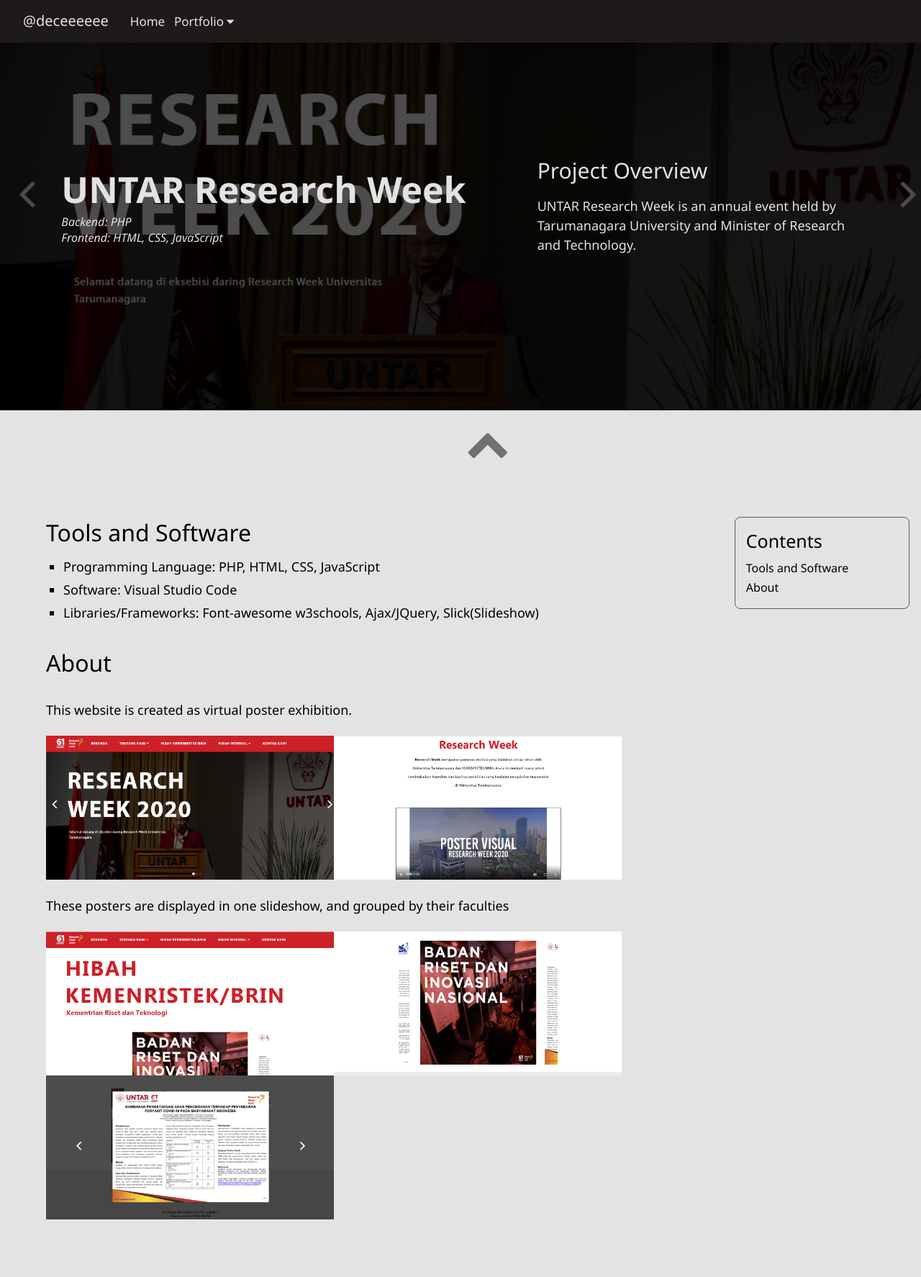
After one commit to deceeeeee/deceeeeee.github.io, a PHP site: page /portfolio/untarresearchweek.html in a window 1280 px wide. The commit adds this page. Shown: the whole page at 72% size. Run offline with PHP 8.4, Linux system fonts and the light colour scheme; some libraries are stand-ins or nearby versions.

Commit message:
Add UNTAR Research Week to portfolio

```diff
--- a/css/page-template.css
+++ b/css/page-template.css
@@ -192,6 +192,7 @@
   color: #000;
   line-height: 1.7rem;
   display: block;
+  border-bottom: 0;
 }
 
 .sub-main .right a:hover {
--- a/css/portfolio.css
+++ b/css/portfolio.css
@@ -49,10 +49,12 @@
 
 .introduction {
   display: flex;
-  visibility: hidden;
-  flex: row nowrap;
+  flex-direction: row;
+  flex-wrap: nowrap;
+  justify-content: center;
   flex-shrink: 1;
   flex-grow: 0;
+  visibility: hidden;
   width: 100%;
   margin-top: 1.4rem;
 }
--- /dev/null
+++ b/portfolio/untarresearchweek.html
@@ -0,0 +1,190 @@
+<!DOCTYPE html>
+
+<head>
+    <meta charset="UTF-8" />
+    <meta name="viewport" content="width=device-width, initial-scale=1.0" />
+    <title> Portfolio </title>
+    <link rel="icon" type="image/x-icon" href="../Pics/profilepicture.png">
+    <link rel="stylesheet" type="text/css" href="../css/page-template.css">
+    <link rel="stylesheet" href="https://cdnjs.cloudflare.com/ajax/libs/font-awesome/4.7.0/css/font-awesome.min.css">
+    <script src="https://ajax.googleapis.com/ajax/libs/angularjs/1.6.9/angular.min.js"></script>
+    <style>
+        header.intro {
+            background-image: url("../Pics/Portfolio_image/Untar Research Week/rw_homepage.png");
+        }
+
+        .modal {
+            display: block;
+        }
+    </style>
+</head>
+
+<body ng-app="myApp" ng-controller="myCtrl">
+    <nav class="nav-container">
+        <a class="default" href="javascript:void(0);"> @deceeeeee </a>
+        <a class="nav-links" href="../"> Home </a>
+        <div class="dropdown">
+            <a class="nav-links" href="javascript:void(0);"> Portfolio <i class="fa fa-caret-down"></i></a>
+            <div class="dropdown-content">
+                <a class="dropdown-items" ng-repeat="links in navbar" href="{{links.url}}">{{links.name}}</a>
+            </div>
+        </div>
+    </nav>
+
+    <header class="intro">
+        <div class="title">
+            <div class="title-box">
+                <h1> {{ProjectOverview.title}} </h1>
+                <div class="responsive">
+                    <em ng-repeat="(type, coding) in ProjectOverview.programminglanguage"> {{type}}: {{concatData(coding)}} </em>
+                </div>
+            </div>
+            <div class="title-box">
+                <div class="responsive">
+                    <h2> Project Overview </h2>
+                </div>
+                <p> {{ProjectOverview.description}} </p>
+            </div>
+        </div>
+    </header>
+
+    <div class="modal" ng-show="showmodal" ng-click="zoomin()">
+        <div class="modal-content">
+            <img src="{{modal_img_url}}" height="400">
+        </div>
+    </div>
+
+    <section class="main">
+        <a href="javascript:void(0);" id="content">
+            <i class="fa fa-chevron-up"></i>
+        </a>
+
+        <div class="sub-main">
+            <div class="left">
+                <div class="content tools" id="level1">
+                    <h2> {{tools.title}} </h2>
+                    <ul>
+                        <li> Programming Language: {{concatData(tools.programminglanguage)}} </li>
+                        <li> Software: {{concatData(tools.software)}} </li>
+                        <li> Libraries/Frameworks: {{concatData(tools.lib_or_framework)}} </li>
+                    </ul>
+                </div>
+
+                <h2> {{features.title}} </h2>
+                <div class="content task-specification" id="level2" ng-repeat="x in features.features">
+                    <div class="task-specification-item">
+                        <h3 id="level2_{{$index+1}}"> {{x.name}} </h3>
+                        <div ng-repeat="item in x.explanation">
+                            <p class="desc"> {{item.description}} </p>
+                            <div class="grid-image">
+                                <img ng-repeat="y in item.image_url" src="{{porto_img_path + y}}" ng-click="zoomin(y)" width="400" height="200">
+                            </div>
+                            <ul ng-if="item.description_list" ng-repeat="items in item.description_list">
+                                <li> {{items.name}} </li>
+                                <p> {{items.description}} </p>
+                                <div class="grid-image">
+                                    <img ng-repeat="y in items.image_url" src="{{porto_img_path + y}}" ng-click="zoomin(y)" width="375" height="175">
+                                </div>
+                            </ul>
+                        </div>
+                    </div>
+                </div>
+
+            </div>
+            <div class="right">
+                <h3> Contents </h3>
+                <a href="#level1"> {{tools.title}} </a>
+                <a href="#level2"> {{features.title}} </a>
+            </div>
+    </section>
+
+</body>
+<script>
+    var app = angular.module("myApp", []);
+
+    app.controller("myCtrl", function($scope){
+
+        // Initial value
+        $scope.counter = 0;
+        $scope.showmodal = false;
+        $scope.modal_img_url = "";
+        $scope.porto_img_path = "../Pics/Portfolio_image/Untar Research Week/";
+
+        // Functions
+        $scope.concatData = function(array) {
+            return array.join(", ");
+        }
+
+        $scope.zoomin = function(src = ""){
+            $scope.modal_img_url = $scope.porto_img_path + src;
+            $scope.showmodal = !$scope.showmodal;
+        }
+
+        // Data
+        $scope.navbar = [
+            {
+                name: "Furniture Store Website(Remake)",
+                url: "furniturestore2.html"
+            },
+            {
+                name: "Landing Page",
+                url: "landing-page.html"
+            },
+            {
+                name: "Course Selection System",
+                url: "courseselectionsystem.html"
+            },
+            {
+                name: "Mantis Bug Tracker",
+                url: "mantisbugtracker.html"
+            },
+        ];
+
+        $scope.ProjectOverview = {
+            title: "UNTAR Research Week",
+            programminglanguage: {
+                backend: ["PHP"],
+                frontend: ["HTML", "CSS", "JavaScript"]
+            },
+            description: "UNTAR Research Week is an annual event held by Tarumanagara University and Minister of Research and Technology.",
+        };
+
+        $scope.tools = {
+            title: "Tools and Software",
+            programminglanguage: [
+                $scope.concatData($scope.ProjectOverview.programminglanguage.backend),
+                $scope.concatData($scope.ProjectOverview.programminglanguage.frontend)
+            ],
+            software: [
+                "Visual Studio Code"
+            ],
+            lib_or_framework: [
+                "Font-awesome w3schools",
+                "Ajax/JQuery",
+                "Slick(Slideshow)"
+            ]
+        }
+
+        $scope.features = {
+            title: "About",
+            features: [
+                {
+                    name: "",
+                    explanation: [
+                        {
+                            description: "This website is created as virtual poster exhibition.",
+                            image_url: ["rw_homepage.png", "rw_about.png"]
+                        },
+                        {
+                            description: "These posters are displayed in one slideshow, and grouped by their faculties",
+                            image_url: ["rw_posters_1.png", "rw_posters_2.png", "rw_posters_3.png"]
+                        }
+                    ]
+                }
+            ]
+        }
+    });
+</script>
+<script src="https://ajax.googleapis.com/ajax/libs/jquery/3.5.1/jquery.min.js"></script>
+<script src="../JS/dropdown.js"></script>
+<script src="../JS/project-template.js"></script>
```
Also changed, not shown: index.html (+26 -0 lines), Pics/Portfolio_image/Untar Research Week/rw_about.png (added), Pics/Portfolio_image/Untar Research Week/rw_homepage.png (added), Pics/Portfolio_image/Untar Research Week/rw_posters_1.png (added), Pics/Portfolio_image/Untar Research Week/rw_posters_2.png (added), Pics/Portfolio_image/Untar Research Week/rw_posters_3.png (added).
